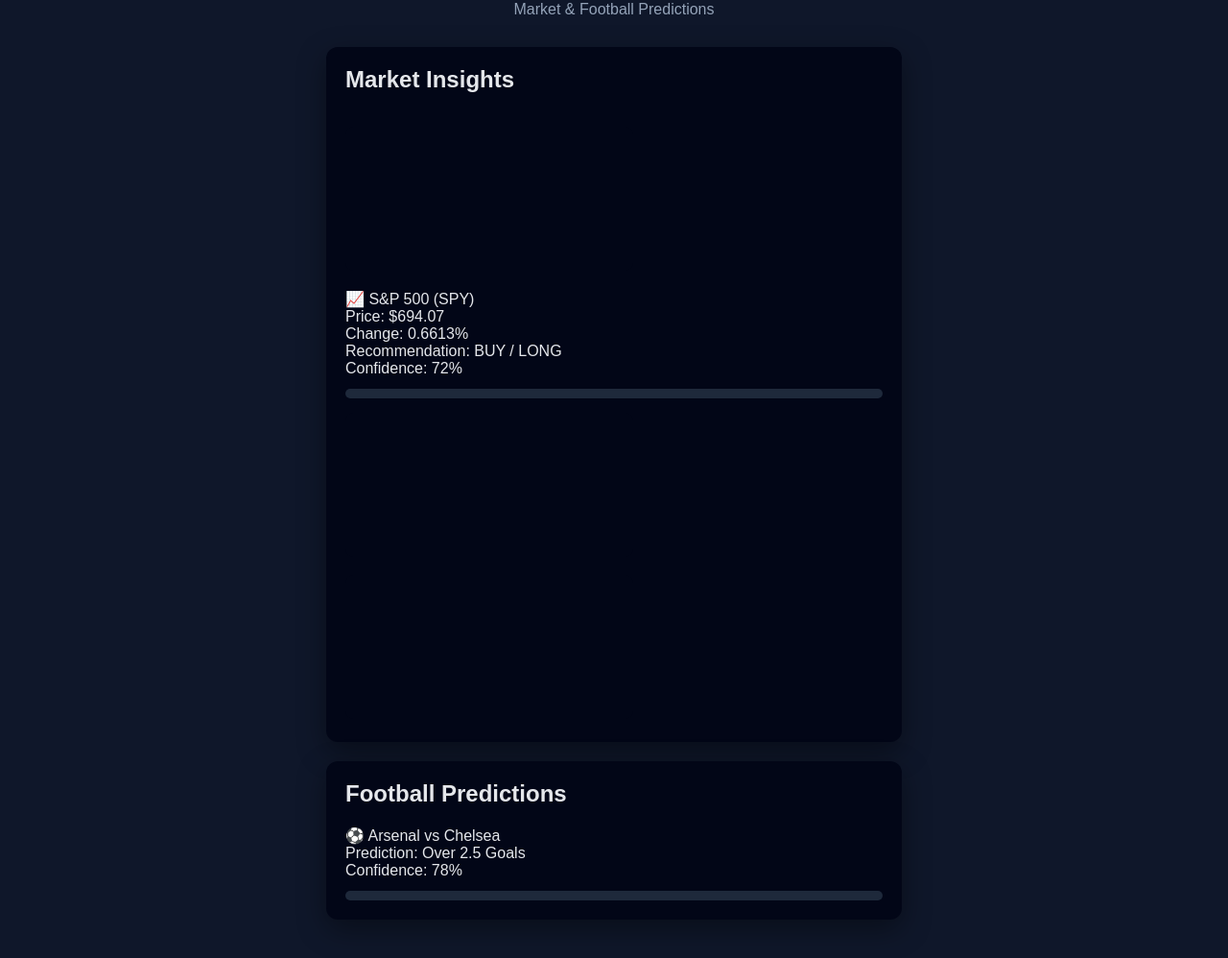
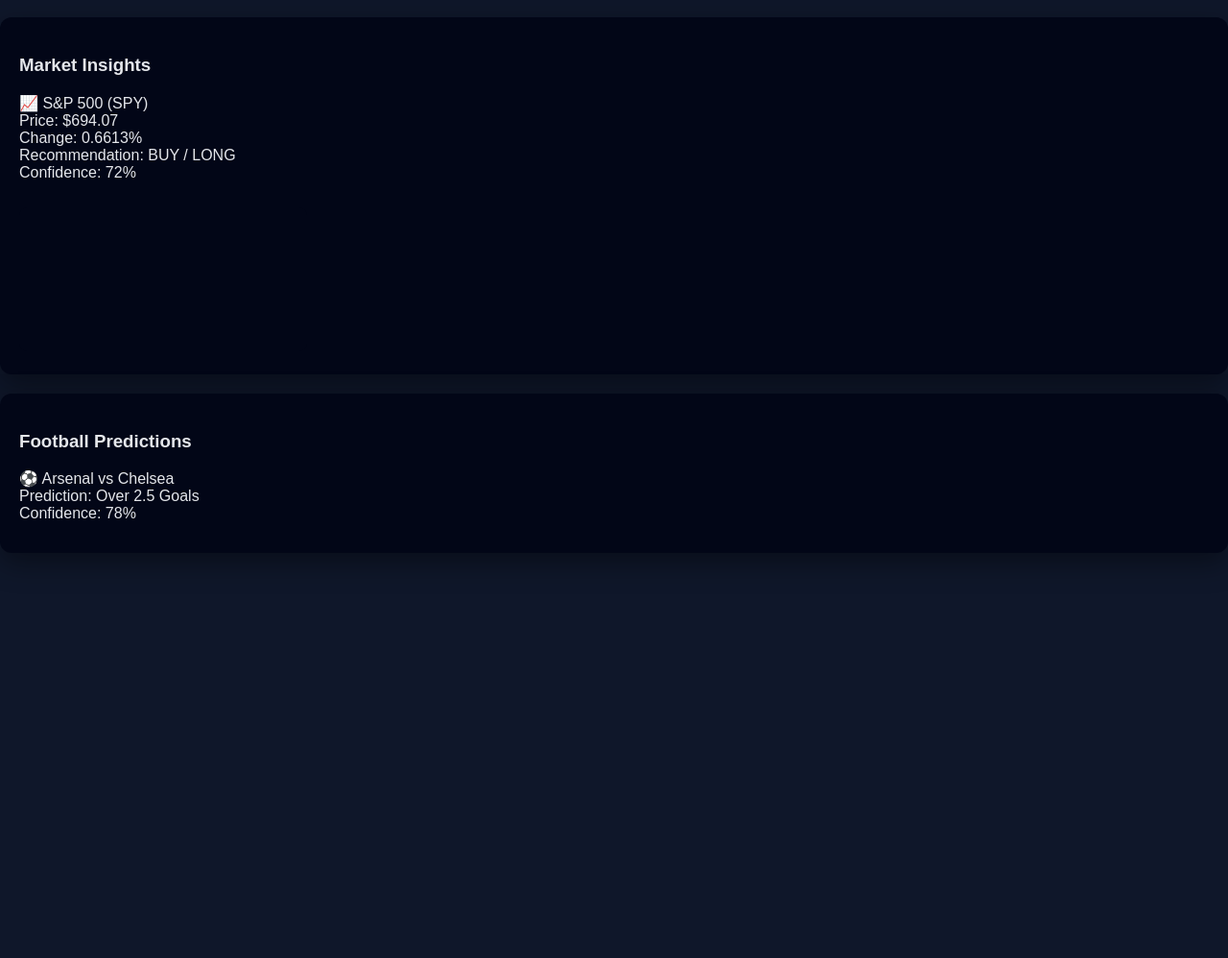
Before and after one commit to tshiamotech/ai-dashboard-final, a plain HTML site: page index.html in a window 1280 px wide. Shown: the part 93-1091 px from the top of the page at 96% size. After the commit the page ends 800 px from the top, so only its background shows below. Drawn offline with nearby package versions, Linux system fonts and the light colour scheme.

Commit message:
Update index.html

```diff
--- a/index.html
+++ b/index.html
@@ -5,35 +5,28 @@
   <meta charset="UTF-8" />
   <title>AI Dashboard</title>
   <meta name="viewport" content="width=device-width, initial-scale=1.0" />
+
   <link rel="stylesheet" href="styles.css" />
+
+  <!-- Chart.js -->
+  <script src="https://cdn.jsdelivr.net/npm/chart.js"></script>
 </head>
+
 <body>
+  <h1>AI Dashboard</h1>
+  <h2>Market & Football Predictions</h2>
 
-  <div class="container">
-    <h1>AI Dashboard</h1>
-    <p class="subtitle">Market & Football Predictions</p>
+  <section class="card">
+    <h3>Market Insights</h3>
+    <pre id="market-data">Loading market data...</pre>
+    <canvas id="marketChart"></canvas>
+  </section>
 
-    <div class="card">
-      <h2>Market Insights</h2>
-      <canvas id="marketChart" width="300" height="150"></canvas>
-      <pre id="market-data">Loading market data...</pre>
-      <div class="confidence-bar">
-        <div id="market-confidence"></div>
-      </div>
-      <canvas id="marketChart" width="300" height="150"></canvas>
-      <canvas id="marketChart"></canvas>
-    </div>
+  <section class="card">
+    <h3>Football Predictions</h3>
+    <pre id="football-data">Loading football data...</pre>
+  </section>
 
-    <div class="card">
-      <h2>Football Predictions</h2>
-      <pre id="football-data">Loading football data...</pre>
-      <div class="confidence-bar">
-        <div id="football-confidence"></div>
-      </div>
-    </div>
-  </div>
-
-  <script src="https://cdn.jsdelivr.net/npm/chart.js"></script>
   <script src="app.js"></script>
 </body>
 </html>
```
